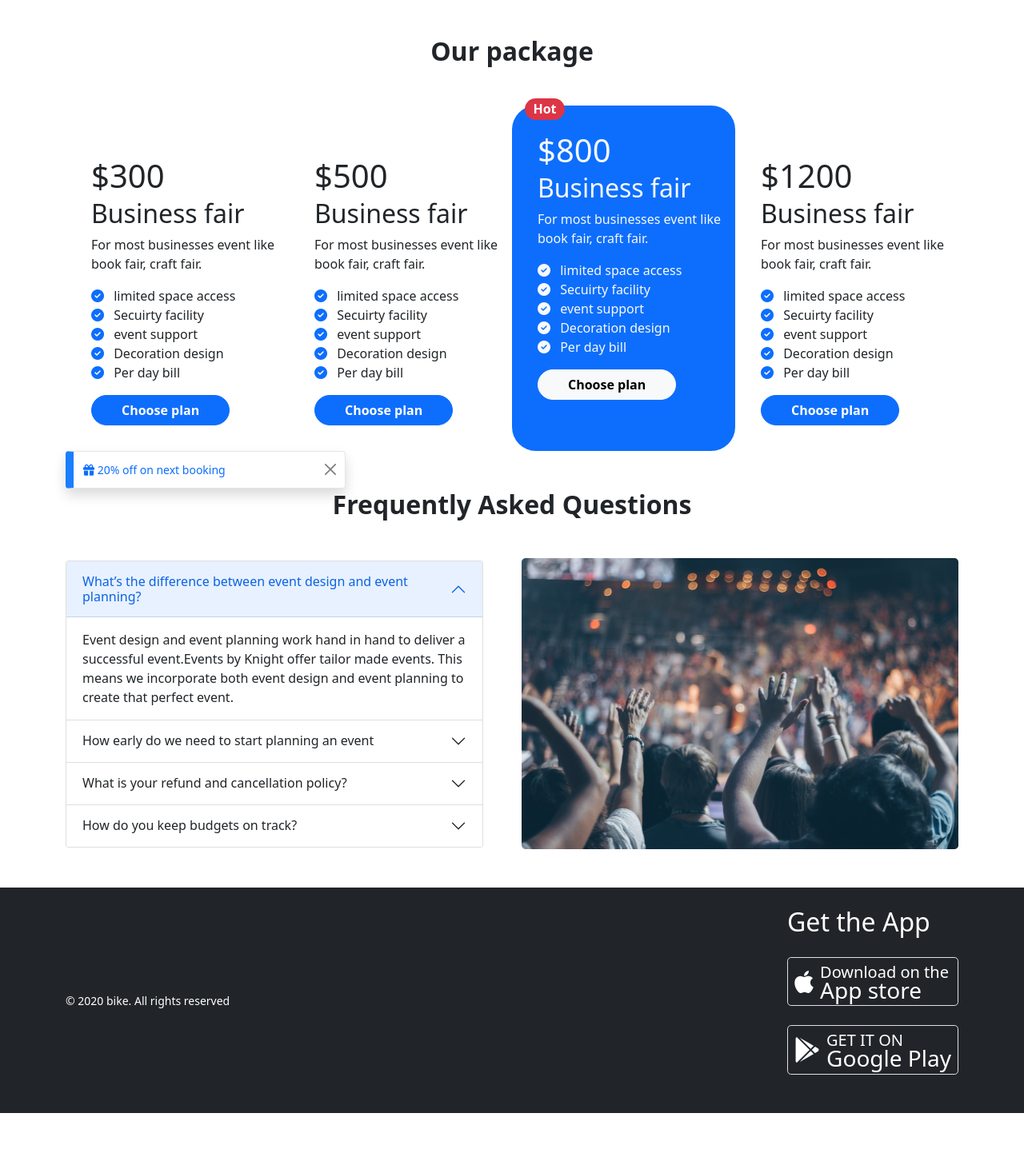
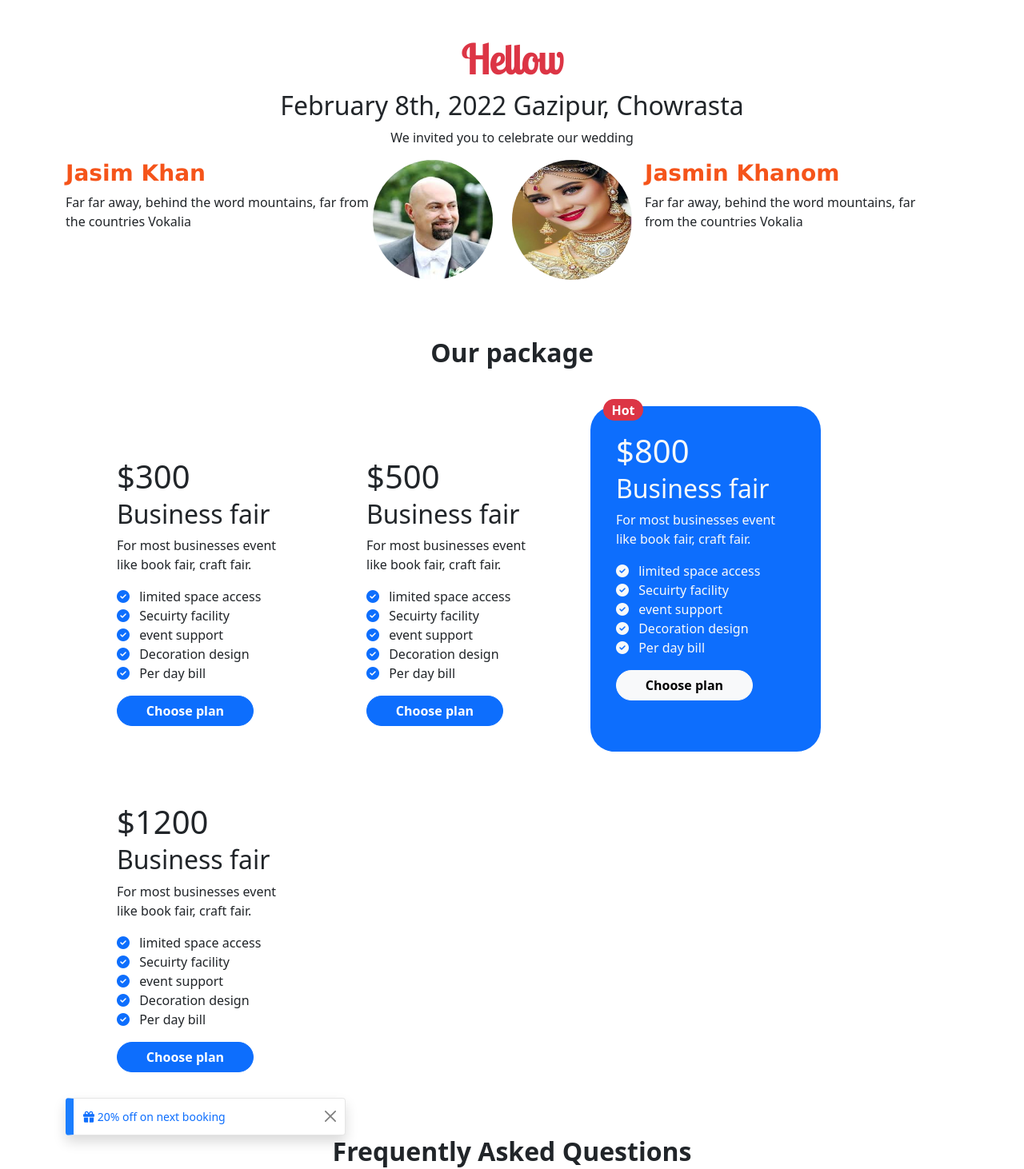
Before and after one commit to SanyFaysal/convention-center, a plain HTML site: page index.html in a window 1280 px wide. Shown: the part 528-1990 px from the top of the page at 80% size. Before the commit the page ends 1968 px from the top, so only its background shows below. Drawn offline with nearby package versions, Linux system fonts and the light colour scheme; a web font is replaced by a local one.

Commit message:
full site responsive done

```diff
--- a/index.html
+++ b/index.html
@@ -12,6 +12,11 @@
           integrity="sha384-1BmE4kWBq78iYhFldvKuhfTAU6auU8tT94WrHftjDbrCEXSU1oBoqyl2QvZ6jIW3" crossorigin="anonymous">
      <!-- font awesome link  -->
      <script src="https://kit.fontawesome.com/00ad57f9f5.js" crossorigin="anonymous"></script>
+     <!-- google font link  -->
+     <link rel="preconnect" href="https://fonts.googleapis.com">
+     <link rel="preconnect" href="https://fonts.gstatic.com" crossorigin>
+     <link href="https://fonts.googleapis.com/css2?family=Lobster+Two&family=Poppins:ital,wght@0,400;0,500;0,700;1,400&family=Rubik+Beastly&family=Ubuntu:wght@700&display=swap"
+          rel="stylesheet">
      <!-- css link  -->
      <link rel="stylesheet" href="style.css">
 </head>
@@ -62,11 +67,12 @@
                     <div class="carousel-inner mb-3">
                          <div class="carousel-item active" data-bs-interval="4000">
                               <img src="images/banner-one.png" class=" d-block w-100" alt="...">
-                              <div class="carousel-caption text-white  d-md-block">
-                                   <h2>The perfect venue for your
-                                        next event</h2>
-                                   <p>Some representative placeholder content for the first slide.</p>
-                                   <button type="button" class="btn btn-light text-primary fw-bold">Book Now</button>
+                              <div class="carousel-caption text-white  d-md-block ">
+                                   <h3 class="fs-sm-5">The perfect venue for your
+                                        next event</h3>
+                                   <p class="d-none d-md-inline d-lg-inline">Some representative placehol</p>
+                                   <button type="button" class="btn btn-light text-primary fw-bold p-sm-0">Book
+                                        Now</button>
                               </div>
                          </div>
                          <div class="carousel-item" data-bs-interval="4000">
@@ -74,7 +80,9 @@
                               <div class="carousel-caption text-white d-md-block">
                                    <h2>The perfect venue for your
                                         next eventl</h2>
-                                   <p>Some representative placeholder content for the second slide.</p>
+                                   <p class="d-none d-md-inline  d-lg-inline">Some representative placeholder content
+                                        for the second
+                                        slide.</p>
                                    <button type="button" class="btn btn-light text-primary fw-bold">Book Now</button>
                               </div>
                          </div>
@@ -83,7 +91,9 @@
                               <div class="carousel-caption text-white  d-md-block">
                                    <h2>The perfect venue for your
                                         next event</h2>
-                                   <p>Some representative placeholder content for the third slide.</p>
+                                   <p class="d-none d-md-inline  d-lg-inline">Some representative placeholder content
+                                        for the third
+                                        slide.</p>
                                    <button type="button" class="btn btn-light text-primary fw-bold">Book Now</button>
                               </div>
                          </div>
@@ -104,15 +114,59 @@
 
      <!-- main section  -->
      <main>
+          <!-- bonus section  -->
+          <section class="container  mx-auto my-5">
+               <!-- invitation -->
+               <div class="row d-flex my-3">
+                    <div class=" d-flex justify-content-center col-sm-12">
+                         <div class="">
+                              <h1 class="invite text-center text-danger fw-bold">Hellow</h1>
+                              <h2 class="text-center">February 8th, 2022 Gazipur, Chowrasta</h2>
+                              <p class="text-center">We invited you to celebrate our wedding</p>
+                         </div>
+                    </div>
+                    <!-- couple -->
+                    <div class="row ">
+                         <!-- gentelman  -->
+                         <div class="d-flex col-sm-12 col-lg-6 mb-sm-4 ">
+                              <div class="">
+                                   <h1 class="person me-3">Jasim Khan</h1>
+                                   <p>Far far away, behind the word mountains, far from the countries Vokalia
+                                   </p>
+                              </div>
+                              <div>
+                                   <img src="images/man.jpg" alt=""
+                                        style="width:150px; height: 150px; border-radius: 50%;">
+                              </div>
+                         </div>
+                         <!-- gentel lady -->
+                         <div class="d-flex col-sm--12 col-lg-6">
+                              <div>
+                                   <img src="images/girl.jpg" alt=""
+                                        style="width:150px; height: 150px; border-radius: 50%;">
+                              </div>
+                              <div class=" ms-3">
+                                   <h1 class="person">Jasmin Khanom</h1>
+                                   <p>Far far away, behind the word mountains, far from the countries Vokalia
+                                   </p>
+                              </div>
 
+                         </div>
+                    </div>
+               </div>
+
+
+          </section>
+          <!-- package section  -->
           <section class="container mx-auto">
                <div>
                     <h2 class=" text-center my-5 fw-bold">Our package</h1>
                </div>
                <!-- cards  -->
-               <div class="d-flex mb-0">
+               <div class="row ms-2">
                     <!-- card 1 -->
-                    <div class="card  border-0 ps-3 mt-5" style="width: 18rem;">
+                    <div class="card col-sm-12 col-lg-3 col-md-6 ms-sm-4  mb-0 border-0 ps-3 mt-5"
+                         style="width: 18rem;">
                          <ul class="card-body">
                               <h1 class="card-title">$300</h1>
                               <h2 class="card-subtitle mb-2 ">Business fair</h2>
@@ -134,7 +188,9 @@
                               " type="submit">Choose
                                    plan</button>
                     </div>
-                    <div class="card  border-0 ps-3 mt-5 mb-0" style="width: 18rem;">
+                    <!-- card 2  -->
+                    <div class="card  col-sm-12 col-lg-3  col-md-6 ms-sm-4   mb-0 border-0 ps-3 mt-5 mb-0"
+                         style="width: 18rem;">
                          <ul class="card-body">
                               <h1 class="card-title">$500</h1>
                               <h2 class="card-subtitle mb-2">Business fair</h2>
@@ -156,7 +212,9 @@
                                    plan</button>
 
                     </div>
-                    <div class="card  border-0 bg-primary text-light hot-item ps-3 pt-3 mt-0 " style="width: 18rem;">
+                    <!-- card 3  -->
+                    <div class="card  col-sm-12 col-lg-3  col-md-6 ms-sm-4 mb-0 border-0 bg-primary text-light hot-item ps-3 pt-3 mt-0 "
+                         style="width: 18rem;">
                          <span class="badge bg-danger text-end d-end position-absolute fs-6 rounded-pill ">Hot</span>
                          <ul class="card-body">
                               <h1 class="card-title">$800</h1>
@@ -179,7 +237,9 @@
                                    plan</button>
 
                     </div>
-                    <div class="card  border-0 ps-3 mt-5" style="width: 18rem;">
+                    <!-- card 4  -->
+                    <div class="card col-sm-12 col-lg-3  col-md-6  mb-0 ms-sm-4  border-0 ps-3 mt-5"
+                         style="width: 18rem;">
                          <ul class="card-body">
                               <h1 class="card-title">$1200</h1>
                               <h2 class="card-subtitle mb-2 ">Business fair</h2>
@@ -215,10 +275,13 @@
                     </div>
                </div>
           </section>
+          <!-- question & ans section  -->
           <section class="container mx-auto">
                <h2 class=" text-center my-5 fw-bold">Frequently Asked Questions</h1>
-                    <div class="d-flex  justify-content-between align-items-center">
-                         <div>
+
+                    <div class="row flex-column-reverse justify-content-between align-items-center">
+                         <!-- question div  -->
+                         <div class="col-sm-12 col-md-6 col-lg-6">
                               <div class="accordion" id="accordionExample">
                                    <div class="accordion-item">
                                         <h2 class="accordion-header" id="headingOne">
@@ -294,8 +357,9 @@
                                    </div>
                               </div>
                          </div>
-                         <div class="ms-5 d-flex ">
-                              <img src="images/people.png" alt="">
+                         <!-- pic div  -->
+                         <div class="ms-lg-5  col-sm-12 col-md-6 col-lg-6">
+                              <img src="images/people.png" alt="" class="w-100">
                          </div>
 
                     </div>
@@ -303,13 +367,13 @@
           </section>
      </main>
      <!-- footer section  -->
-     <footer class="  bg-dark text-white">
-          <section class="container mx-auto d-flex justify-content-between align-items-center my-5">
-               <div class="">
+     <footer class="  bg-dark text-white mb-4">
+          <section class="container mx-auto row flex-column-reverse justify-content-between align-items-center my-5">
+               <div class="col-sm-12 col-md-6 col-lg-6 mb-5 text-sm-center">
                     <small>© 2020 bike. All rights reserved</small>
                </div>
-               <div class="mb-5">
-                    <h2 class="my-4">Get the App</h4>
+               <div class="mb-5 col-sm-12 col-md-6 col-lg-6">
+                    <h2 class="my-4 text-sm-center">Get the App</h4>
                          <a href="https://www.apple.com/app-store/"
                               class="ps-2 pe-2 mb-4 text-decoration-none text-white d-flex align-items-center border rounded-3">
                               <i class="fab fa-apple fs-2"></i>
--- a/style.css
+++ b/style.css
@@ -1,3 +1,17 @@
+.carousel-title h2{
+     margin-bottom: 0px
+}
+.invite{
+     font-family: 'Lobster Two', cursive;
+     font-size: 50px;;
+}
+.person{
+     font-family: Verdana, Geneva, Tahoma, sans-serif;
+     font-size: 28px;
+     font-weight: 700;
+     color:rgb(245, 84, 26)
+}
+
 .hot-item{
      border-radius:30px;;
 }
```
Also changed, not shown: images/boy.jpg (added), images/girl.jpg (added), images/man.jpg (added).
